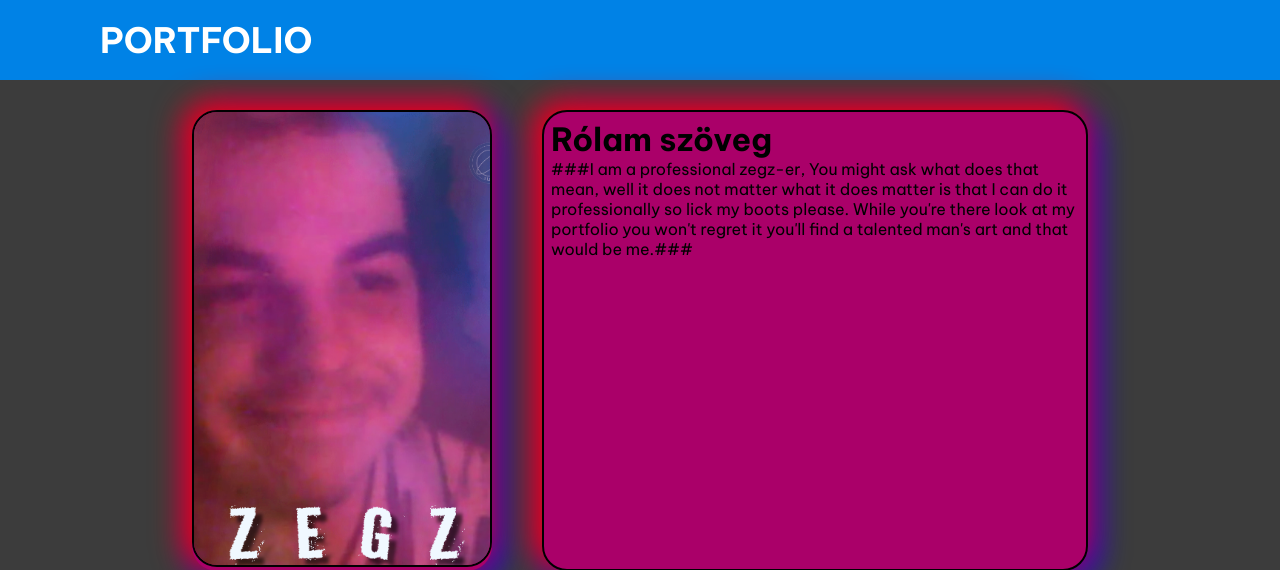
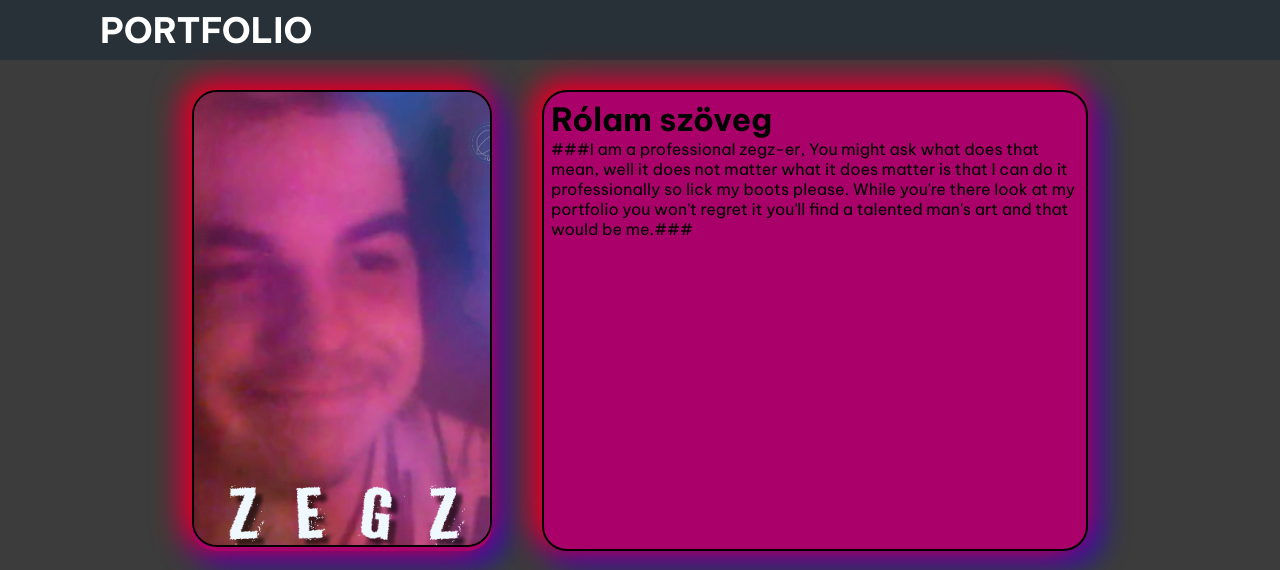
Before and after one commit to Pityuwarrior/Szakdolgozat, a PHP site: page / in a window 1280 px wide. Shown: the top 570 px of the page. Run offline with PHP 8.4, Linux system fonts and the light colour scheme; data that the repository does not hold is empty.

Commit message:
2022.03.18

```diff
--- a/Codes/front/CSS/style.css
+++ b/Codes/front/CSS/style.css
@@ -10,15 +10,15 @@ body{
     background-color: rgb(60, 60, 60);
 }
 nav{
-    background: #0082e6;
-    height: 80px;
+    background: #293138;
+    height: 60px;
     width: 100%;
     overflow: hidden;
 }
 label.logo{
     color: white;
     font-size: 35px;
-    line-height: 80px;
+    line-height: 60px;
     padding: 0 100px;
     padding-right: 50px;
     font-weight: bold;
@@ -37,7 +37,7 @@ nav ul{
 nav ul li{
     color: white;
     display: inline-block;
-    line-height: 80px;
+    line-height: 60px;
     padding:  0 5px;
     white-space: nowrap;
     overflow: hidden;
@@ -90,7 +90,7 @@ main{
 .checkbtn{
     font-size: 30px;
     color: white;
-    line-height: 80px;
+    line-height: 60px;
     margin-right: 40px;
     cursor: pointer;
     display: none;
@@ -135,7 +135,7 @@ display: none;
         width: 100%;
         height: 100vh;
         background: #2c3e50;
-        top: 80px;
+        top: 60px;
         left: -100%;
         text-align: center;
         transition: all .5s;
```
